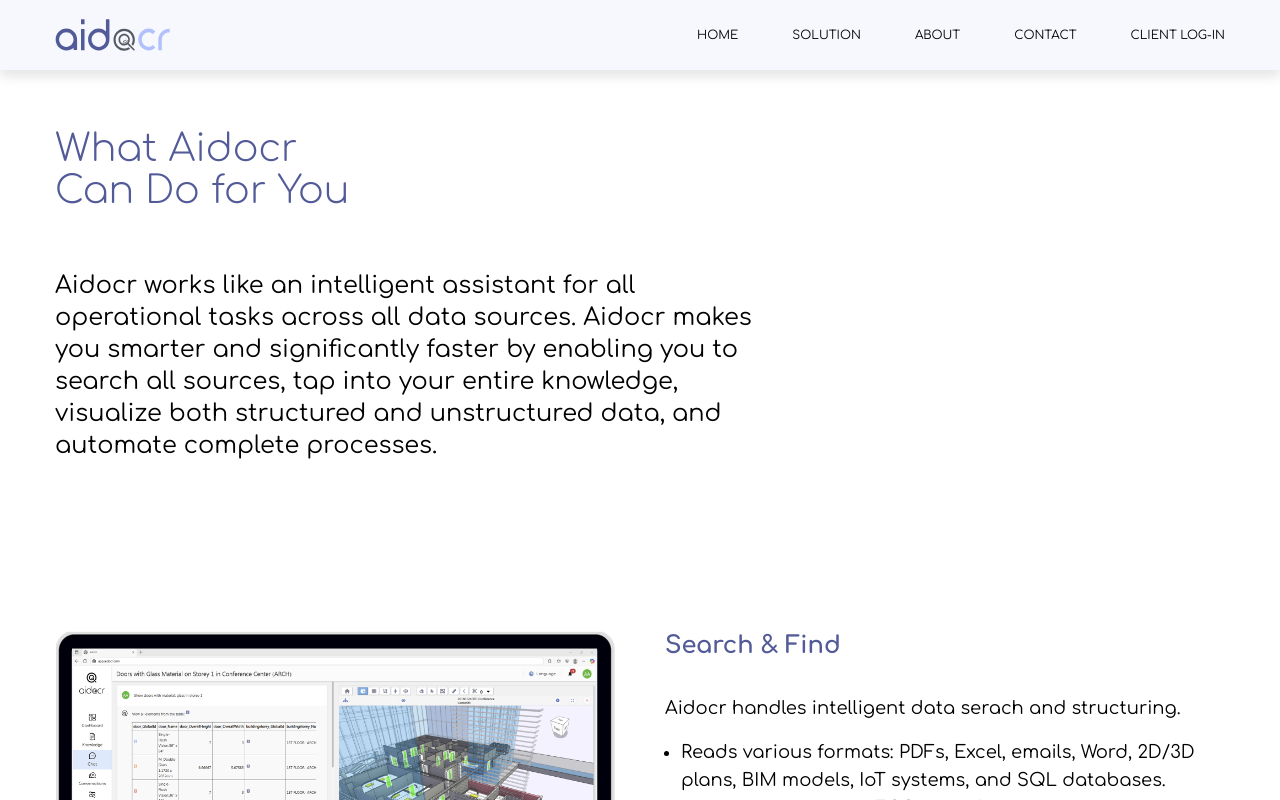
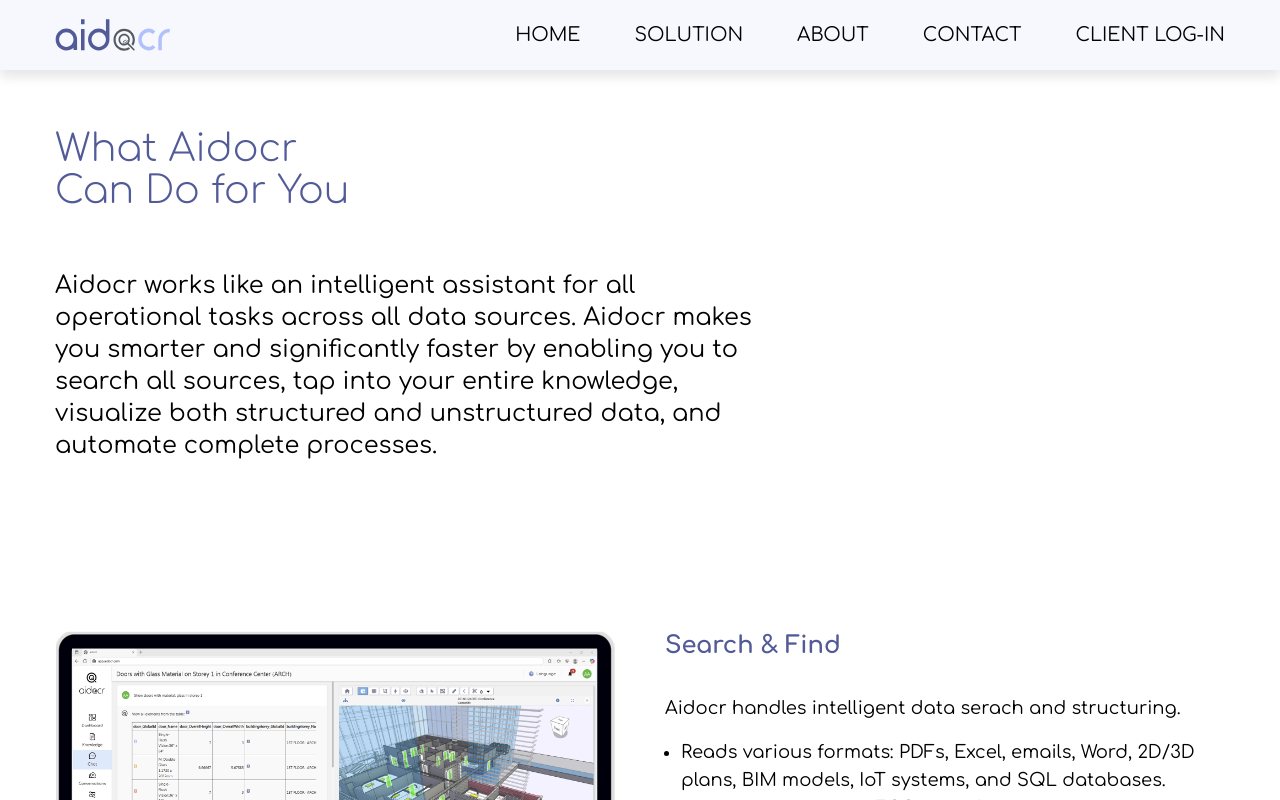
Before and after one commit to vladonovak730/aidocr-v4, a React (Vite) app: page /solution in a window 1280 px wide. Shown: the top 800 px of the page. Built offline with nearby package versions, Linux system fonts and the light colour scheme.

Commit message:
fix style

```diff
--- a/src/components/layout/header/index.tsx
+++ b/src/components/layout/header/index.tsx
@@ -34,7 +34,7 @@
 
   const baseClass = `
     xl:ml-13.5 relative inline-block font-normal transition-all duration-300 ease-in-out
-    cursor-pointer 2xl:text-[12px] xl:text-[19px] text-[25px] xl:text-black text-white
+    cursor-pointer xl:text-[19px] text-[25px] xl:text-black text-white
     before:content-[''] before:absolute before:w-0 before:h-0.5 lg:h-auto
     before:bottom-[-3px] before:right-0 before:bg-white
     before:transition-all before:duration-300 before:ease-in-out
--- a/src/pages/about/index.tsx
+++ b/src/pages/about/index.tsx
@@ -23,7 +23,7 @@
             </SubTitle>
           </div>
 
-          <div className="grid xl:grid-cols-3 md:grid-cols-2 gap-x-7.5 gap-y-7.5 my-7.5">
+          <div className="grid xl:grid-cols-3 gap-x-7.5 gap-y-7.5 my-7.5">
             {COMPLEXITIES.map((item) => (
               <Card key={item.title}>
                 <div>
--- a/src/pages/solution/components/UserFocus.tsx
+++ b/src/pages/solution/components/UserFocus.tsx
@@ -23,7 +23,7 @@
           {USER_TARGETS.map((item) => (
             <div key={item.title}>
               <h5 className="md:text-left text-center mb-2">{item.title}</h5>
-              <div className="grid xl:grid-cols-3 md:grid-cols-2 gap-x-7.5 gap-y-7.5 my-7.5">
+              <div className="grid xl:grid-cols-3 gap-x-7.5 gap-y-7.5 my-7.5">
                 <Card>
                   <div>
                     <div className="font-bold xl:text-xl lg:text-lg text-base mb-0.5">
```
